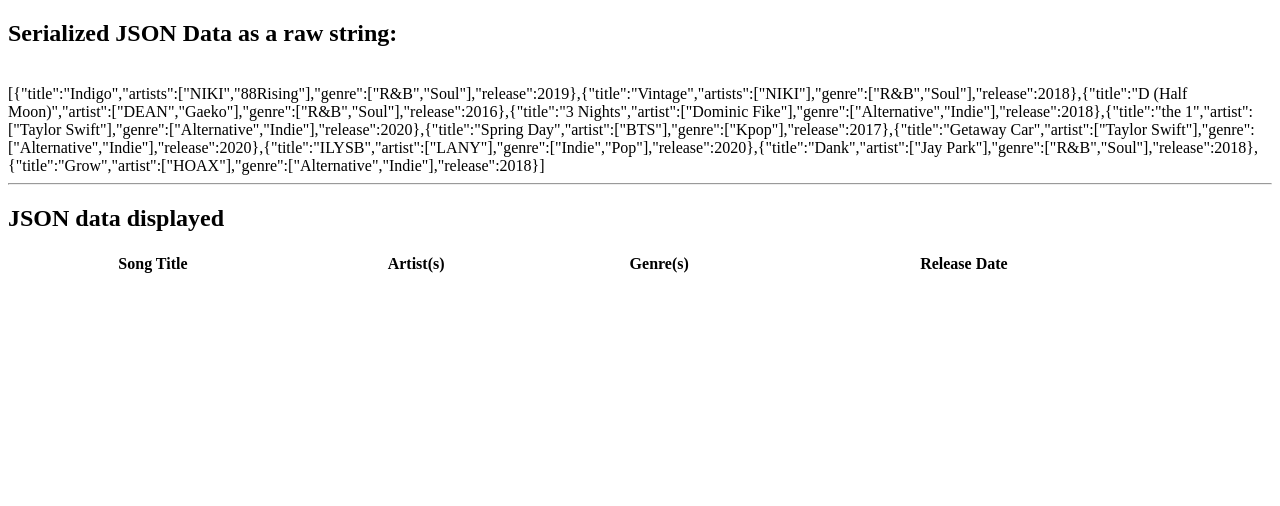
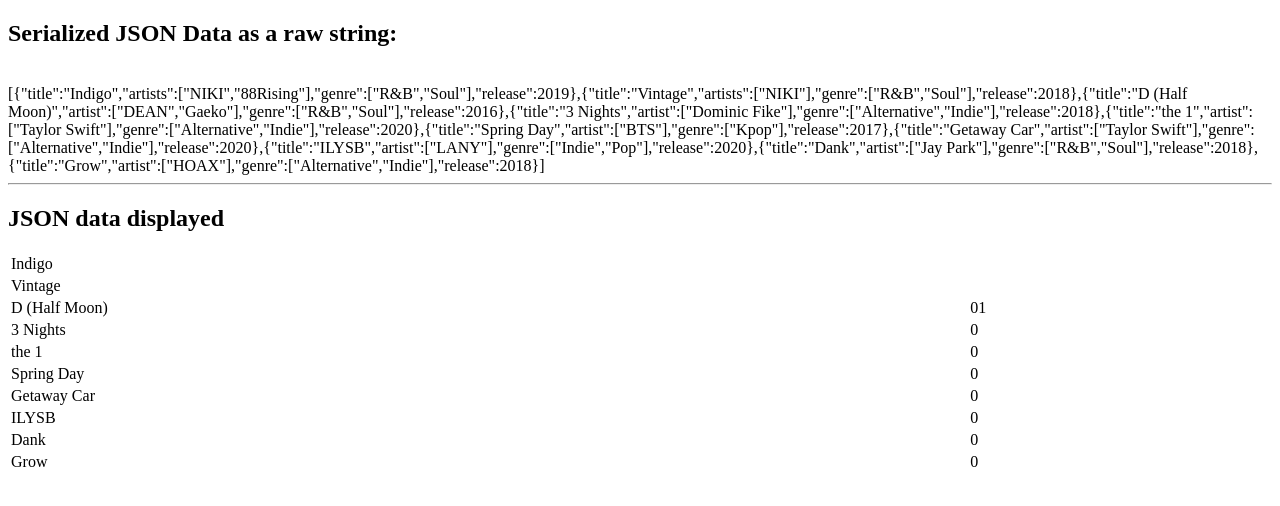
Before and after one commit to sliu00/setList, a plain HTML site: page index.html in a window 1280 px wide. Drawn offline with nearby package versions, Linux system fonts and the light colour scheme.

Commit message:
displaying song title

```diff
--- a/index.html
+++ b/index.html
@@ -32,7 +32,7 @@
                     var songStr = "";
                     setList.forEach(function(song) {
                         var artists = "";
-                        for (var artist in setList.getJSONArray("artists")) {
+                        for (var artist in song.artist) {
                             console.log(artist);
                             artists += artist;
                         }
```
